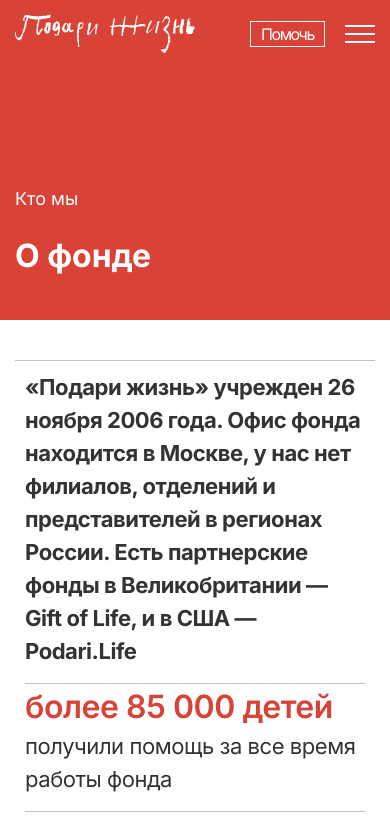
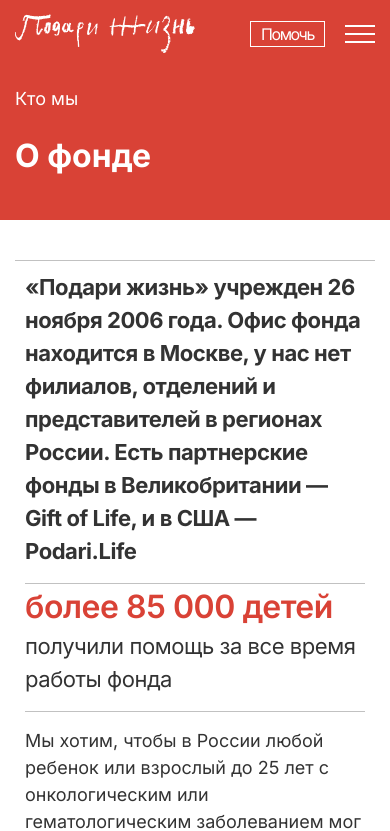
Before and after one commit to Arsaide/podari-life, a Next.js app: page /who-we/istoriya in a window 390 px wide. Shown: the top 831 px of the page. Built offline with nearby package versions, Linux system fonts and the light colour scheme.

Commit message:
edited header section on istoriya page

```diff
--- a/src/app/who-we/istoriya/page.module.scss
+++ b/src/app/who-we/istoriya/page.module.scss
@@ -141,6 +141,11 @@
 
 @media(max-width: 1023.98px) {
   .header {
-      padding-top: 82px;
+    padding-top: 82px;
+    height: 220px;
+  }
+
+  .background {
+    height: 220px;
   }
 }
```
